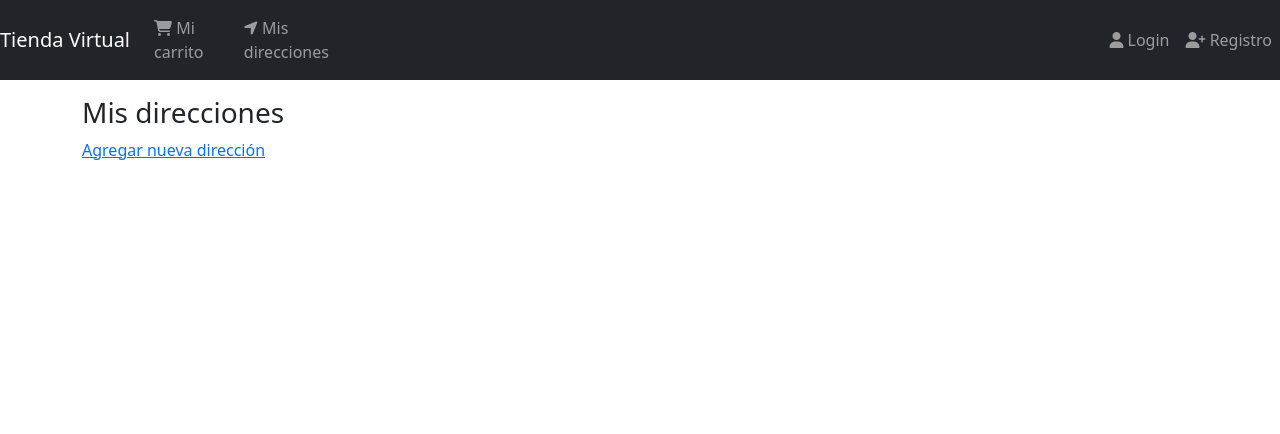
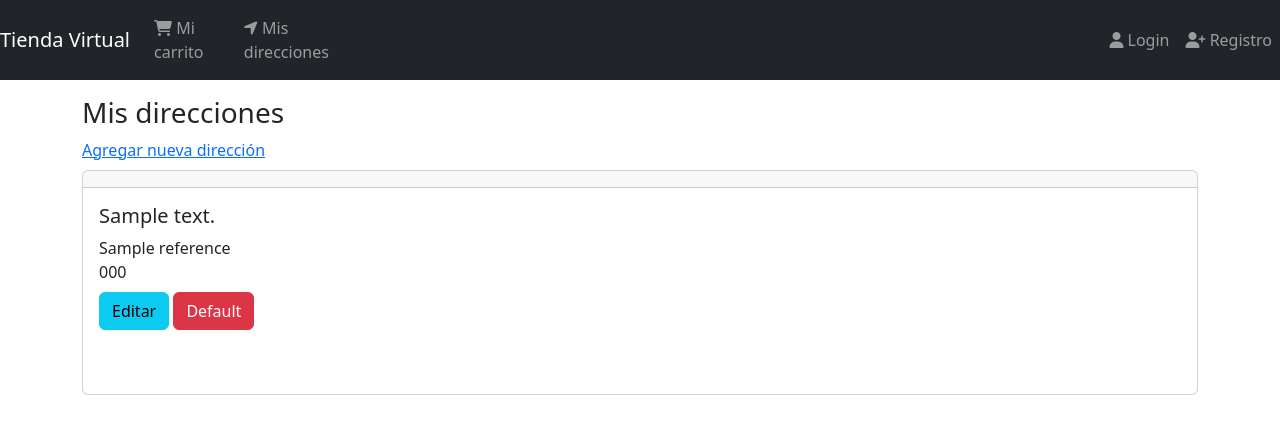
Before and after one commit to HeisenbergDQ97/tienda_virtual, a Django app: template shipping_addresses/templates/shipping_addresses/shipping_addresses.html in a window 1280 px wide. Shown: the top 434 px of the page. Run offline with Django 5.2, Linux system fonts and the light colour scheme; the template is opened without the code that fills it: most values are stand-ins (such as "Sample title", 1, 10 or a date in 2020); some libraries are stand-ins or nearby versions.

Commit message:
Agregar listado de direcciones del usuario

```diff
--- a/shipping_addresses/models.py
+++ b/shipping_addresses/models.py
@@ -16,3 +16,7 @@ class ShippingAddress(models.Model):
 
     def __str__(self):
         return self.postal_code
+
+    @property
+    def address(self):
+        return '{} - {} - {}'.format(self.city, self.state, self.country)
--- a/shipping_addresses/templates/shipping_addresses/shipping_addresses.html
+++ b/shipping_addresses/templates/shipping_addresses/shipping_addresses.html
@@ -6,5 +6,12 @@
         Mis direcciones
     </div>
     <a href="{% url 'shipping_addresses:create' %}"> Agregar nueva dirección</a>
+    <div class="mt-2">
+        {% for shipping_address in object_list %}
+            <div class="mt-2">
+                {% include 'shipping_addresses/snippets/shipping_address.html' %}
+            </div>
+        {% endfor %}
+    </div>
  </div>
 {% endblock %}
--- /dev/null
+++ b/shipping_addresses/templates/shipping_addresses/snippets/shipping_address.html
@@ -0,0 +1,22 @@
+<div class="card">
+    <h5 class="card-header"> </h5>
+    <div class="card-body">
+        <h5 class="card-tittle">{{ shipping_address.address }}</h5>
+        <div class="card-tittle">
+            {{ shipping_address.reference }}
+        </div>
+        <div class="card-tittle">
+            {{ shipping_address.postal_code }}
+        </div>
+        <div class="mt-2 mb-5">
+            <a href="#" class="btn btn-info">Editar</a>
+            {% if shipping_address.default %}
+                <div class="text-info">
+                   Dirección principal
+                </div>
+            {% else %}
+                <a href="#" class="btn btn-danger">Default</a>
+            {% endif %}
+        </div>
+    </div>
+</div>
```
Also changed, not shown: shipping_addresses/views.py (+14 -1 lines).
